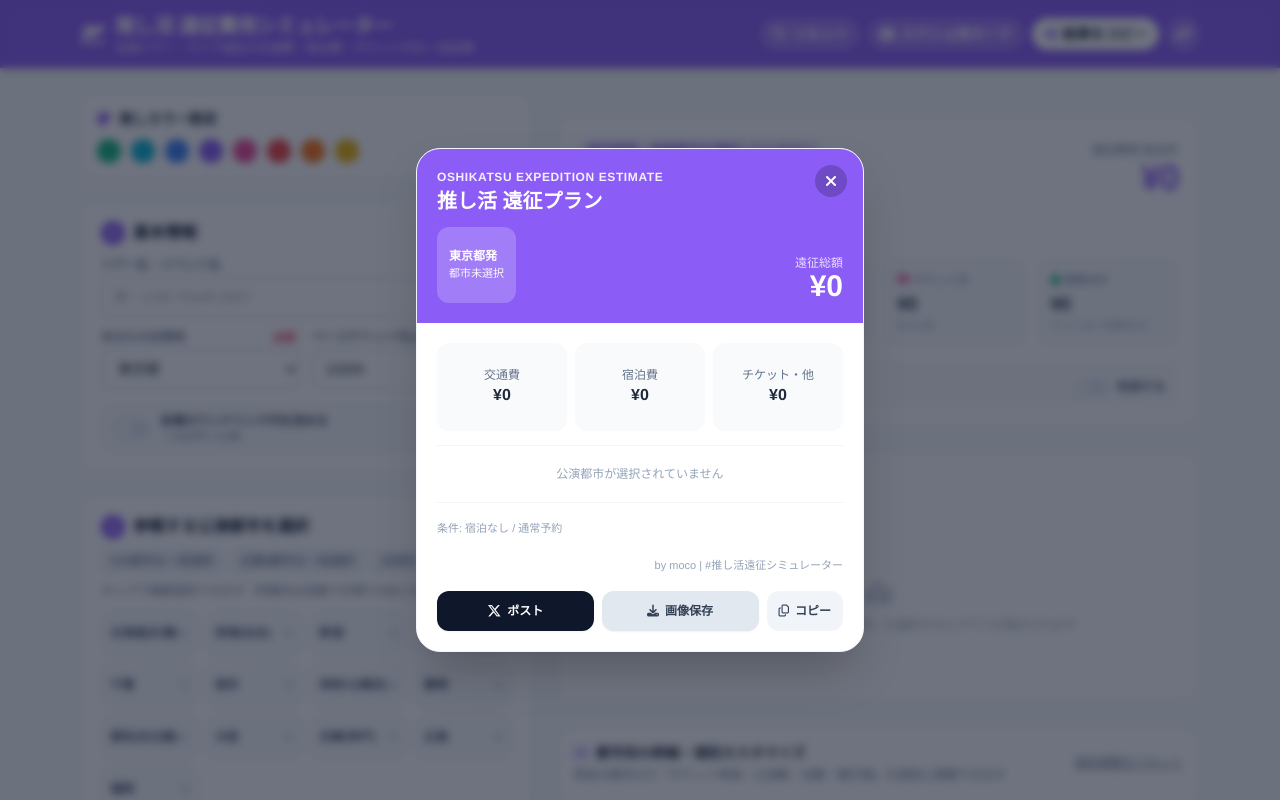
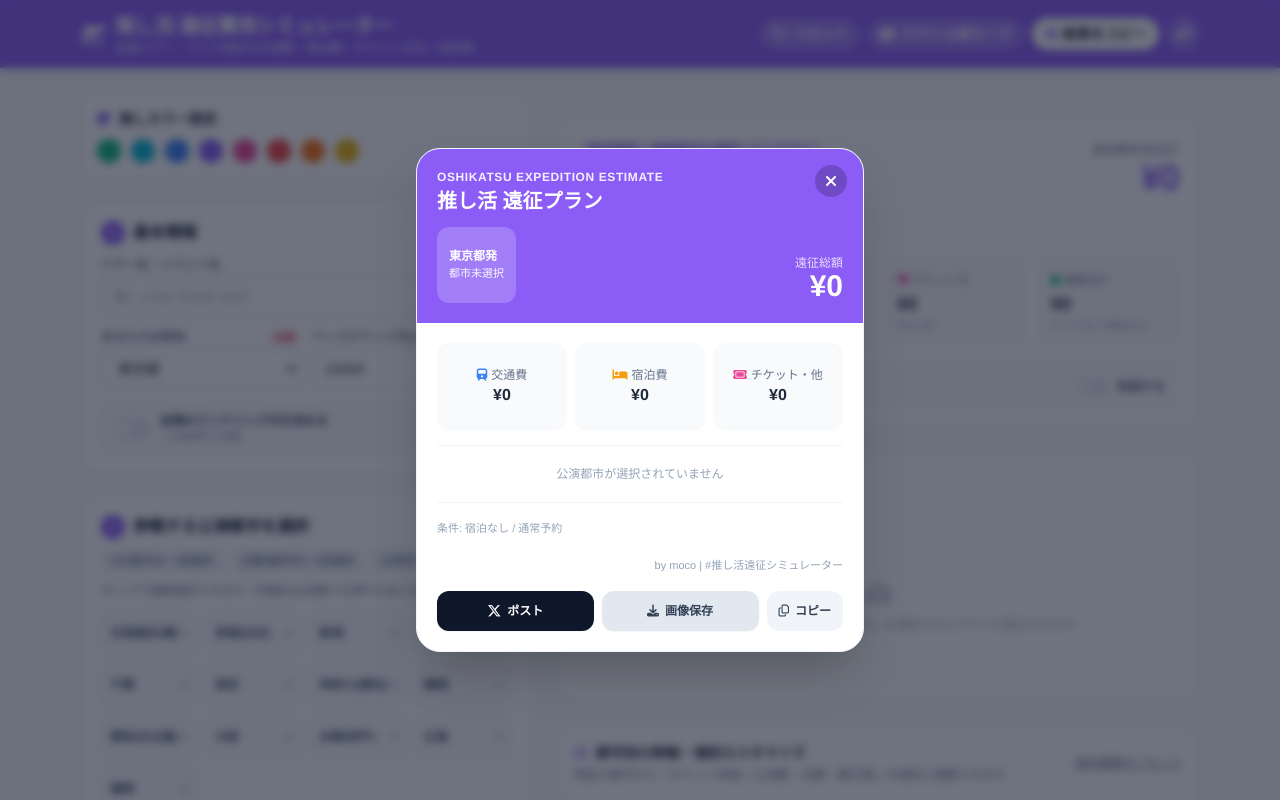
Before and after one commit to mocomocoism/otakusimulator, a plain HTML site: page index.html in a window 1280 px wide. Both pictures are taken after a click on the button "スクショ用カード". Shown: the top 800 px of the page. Drawn offline with nearby package versions, Linux system fonts and the light colour scheme.

Commit message:
change card icon

```diff
--- a/index.html
+++ b/index.html
@@ -455,15 +455,15 @@
       <div class="p-5 space-y-3.5">
         <div class="grid grid-cols-3 gap-2 text-center">
           <div class="bg-slate-50 p-2.5 rounded-xl min-h-[88px] flex flex-col items-center justify-center text-center">
-            <div class="text-xs text-slate-500">交通費</div>
+            <div class="text-xs text-slate-500 flex items-center justify-center gap-1"><i class="fa-solid fa-train text-blue-500" aria-hidden="true"></i><span>交通費</span></div>
             <div class="text-base font-bold text-slate-800" id="modalTransport">¥0</div>
           </div>
           <div class="bg-slate-50 p-2.5 rounded-xl min-h-[88px] flex flex-col items-center justify-center text-center">
-            <div class="text-xs text-slate-500">宿泊費</div>
+            <div class="text-xs text-slate-500 flex items-center justify-center gap-1"><i class="fa-solid fa-bed text-amber-500" aria-hidden="true"></i><span>宿泊費</span></div>
             <div class="text-base font-bold text-slate-800" id="modalHotel">¥0</div>
           </div>
           <div class="bg-slate-50 p-2.5 rounded-xl min-h-[88px] flex flex-col items-center justify-center text-center">
-            <div class="text-xs text-slate-500">チケット・他</div>
+            <div class="text-xs text-slate-500 flex items-center justify-center gap-1"><i class="fa-solid fa-ticket text-pink-500" aria-hidden="true"></i><span>チケット・他</span></div>
             <div class="text-base font-bold text-slate-800" id="modalTicketOther">¥0</div>
           </div>
         </div>
```
